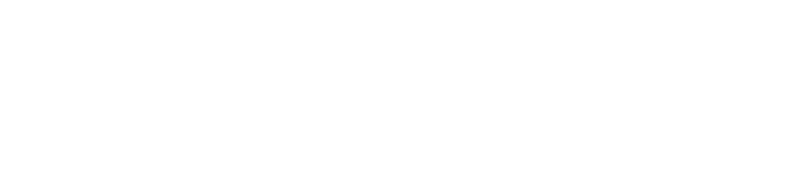
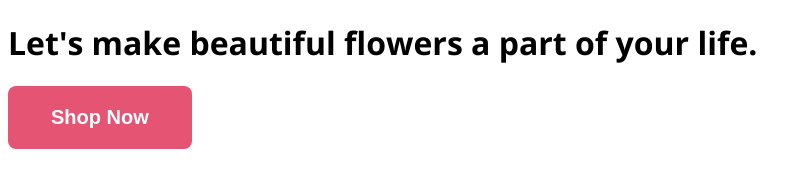
Before and after one commit to FarAwayFromLife/Assignment-1, a plain HTML site: page index.html in a window 1280 px wide. Shown: the whole page, without its empty margins (0-811 px from the left). Drawn offline with nearby package versions, Linux system fonts and the light colour scheme.

Commit message:
first button

```diff
--- a/Style/flower.css
+++ b/Style/flower.css
@@ -0,0 +1,15 @@
+/* Font family */
+body {
+    font-family: 'Open Sans', sans-serif;
+}
+
+.primary-button {
+    border-radius: 8px;
+    background: #E55473;
+    border: 0;
+    color: #FFF;
+    font-size: 20px;
+    font-weight: 700;
+    padding: 20px 43px 20px 43px;
+
+}
--- a/index.html
+++ b/index.html
@@ -1,12 +1,39 @@
 <!DOCTYPE html>
 <html lang="en">
+
 <head>
     <meta charset="UTF-8">
     <meta name="viewport" content="width=device-width, initial-scale=1.0">
     <title>Florist</title>
+    <link rel="preconnect" href="https://fonts.googleapis.com">
+    <link rel="preconnect" href="https://fonts.gstatic.com" crossorigin>
+    <link href="https://fonts.googleapis.com/css2?family=Open+Sans:wght@400;700;800&display=swap" rel="stylesheet">
     <link rel="stylesheet" href="Style/flower.css">
+
 </head>
+
 <body>
+    <header>
+
+        <div>
+            <h1>Let's make beautiful flowers a part of your life.</h1>
+        </div>
+
+        <nav>
+            <button class="primary-button">Shop Now</button>
+        </nav>
+
+
+
+    </header>
+
+
+
+    <main></main>
+    <footer></footer>
+
+
 
 </body>
+
 </html>
```
